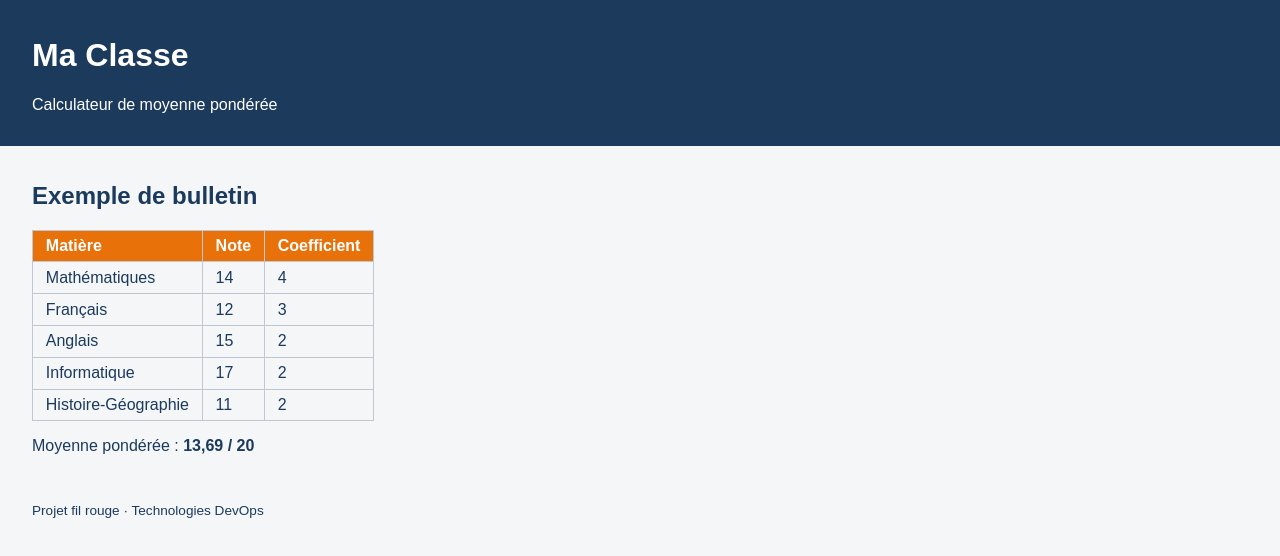
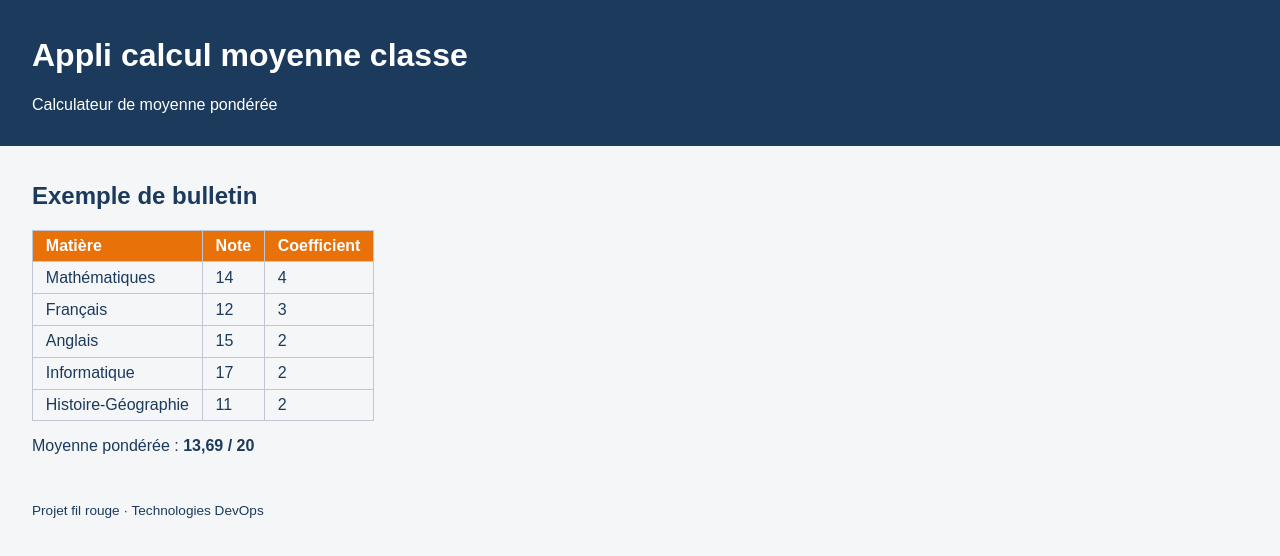
Before and after one commit to yanismaeva455-tech/ma-classe-solo, a plain HTML site: page index.html in a window 1280 px wide. Drawn offline with Linux system fonts and the light colour scheme.

Commit message:
Modification Titre Entète par dev2

```diff
--- a/index.html
+++ b/index.html
@@ -8,7 +8,7 @@
 </head>
 <body>
   <header>
-    <h1>Ma Classe</h1>
+    <h1>Appli calcul moyenne classe</h1>
     <p>Calculateur de moyenne pondérée</p>
   </header>
   <main>
```
